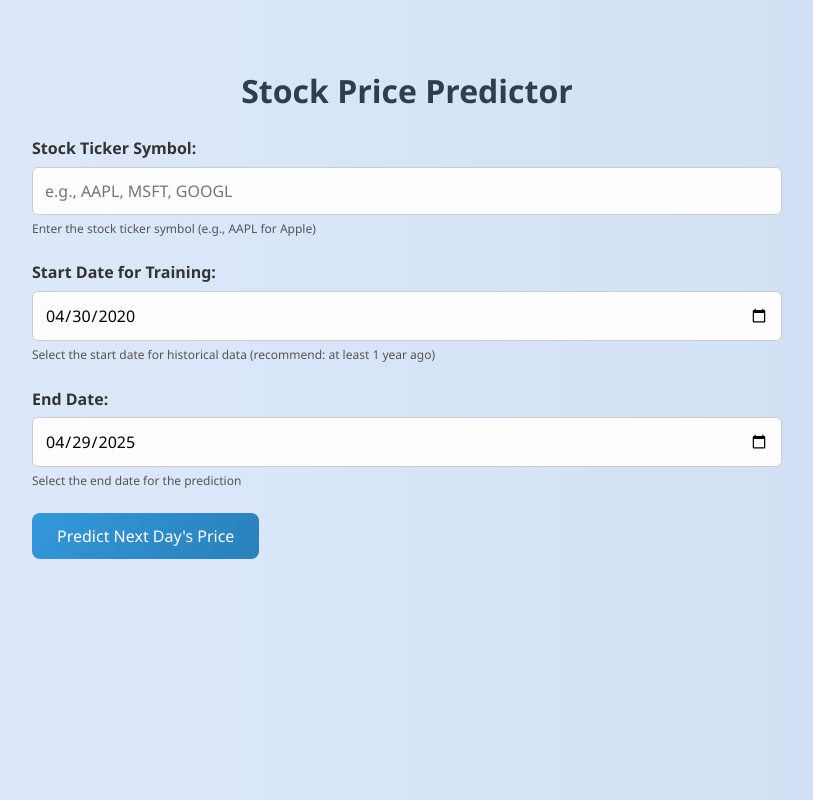
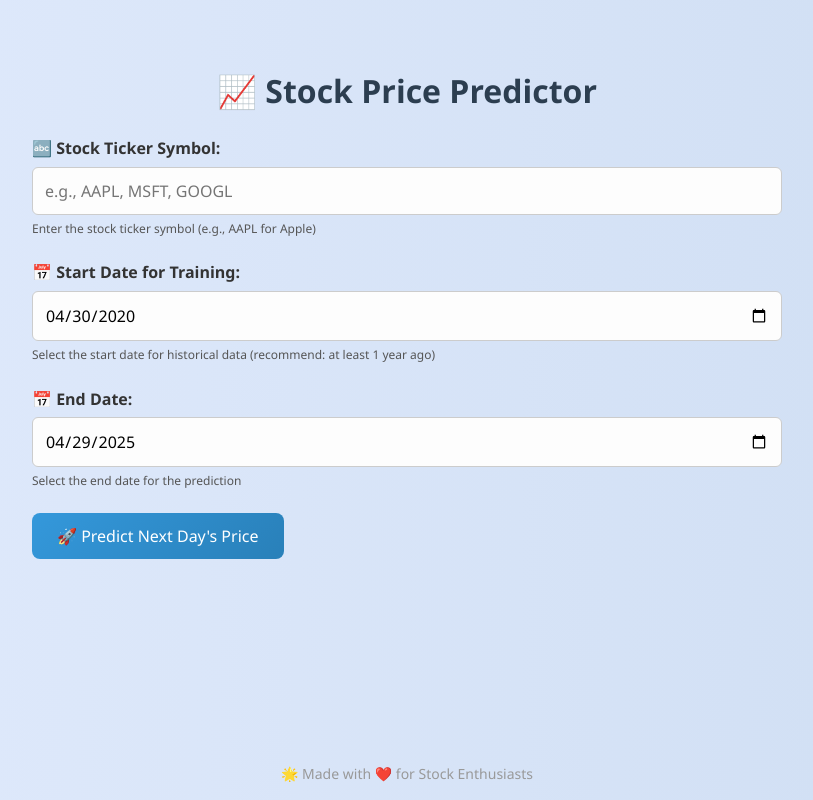
Before and after one commit to Snehpatelop/stock-prediction, a Flask app: page / in a window 1280 px wide. Shown: the whole page, without its empty margins (233-1046 px from the left). Run offline with Flask 3, Linux system fonts and the light colour scheme.

```diff
--- a/templates/index.html
+++ b/templates/index.html
@@ -3,40 +3,46 @@
 <head>
     <meta charset="UTF-8">
     <meta name="viewport" content="width=device-width, initial-scale=1.0">
-    <title>Stock Price Predictor</title>
+    <title>📈 Stock Price Predictor</title>
     <link rel="stylesheet" href="{{ url_for('static', filename='style.css') }}">
 </head>
 <body>
     <div class="container">
-        <h1>Stock Price Predictor</h1>
+        <h1>📈 Stock Price Predictor</h1>
 
         {% if error %}
         <div class="error-message">
-            {{ error }}
+            ⚠️ {{ error }}
         </div>
         {% endif %}
 
-        <form action="/predict" method="post">
+        <form action="/predict" method="post" class="form-box">
             <div class="form-group">
-                <label for="stock_ticker">Stock Ticker Symbol:</label>
+                <label for="stock_ticker">🔤 Stock Ticker Symbol:</label>
                 <input type="text" id="stock_ticker" name="stock_ticker" required placeholder="e.g., AAPL, MSFT, GOOGL">
                 <small>Enter the stock ticker symbol (e.g., AAPL for Apple)</small>
             </div>
 
             <div class="form-group">
-                <label for="start_date">Start Date for Training:</label>
+                <label for="start_date">📅 Start Date for Training:</label>
                 <input type="date" id="start_date" name="start_date" value="{{ default_start }}" required>
                 <small>Select the start date for historical data (recommend: at least 1 year ago)</small>
             </div>
 
             <div class="form-group">
-                <label for="end_date">End Date:</label>
+                <label for="end_date">📅 End Date:</label>
                 <input type="date" id="end_date" name="end_date" value="{{ max_date }}" max="{{ max_date }}" required>
                 <small>Select the end date for the prediction</small>
             </div>
 
-            <button type="submit" class="btn">Predict Next Day's Price</button>
+            <div class="button-group">
+                <button type="submit" class="btn">🚀 Predict Next Day's Price</button>
+            </div>
         </form>
     </div>
+
+    <footer>
+        🌟 Made with ❤️ for Stock Enthusiasts
+    </footer>
 </body>
 </html>
```
Also changed, not shown: static/0594fd28-1e49-4135-bd02-5830192d2041.png (added), static/0fef3474-3e1c-4190-8c2c-33453f24be7b.png (added), static/1b54dc5d-db72-4610-beb7-01fb02405dc3.png (added), static/202905d5-eef9-4475-87c0-80f8c1408751.png (added), static/5a026241-5b90-44e6-aa55-75fa6fa11818.png (added), static/7c6aa446-cb34-4406-8bf7-dd69b2b587db.png (added), static/9c596150-bb00-4dad-b7e5-6eb2d3b01d4d.png (added), static/b1cf9d99-4e44-40c3-a2a7-3ed2a584299e.png (added).
